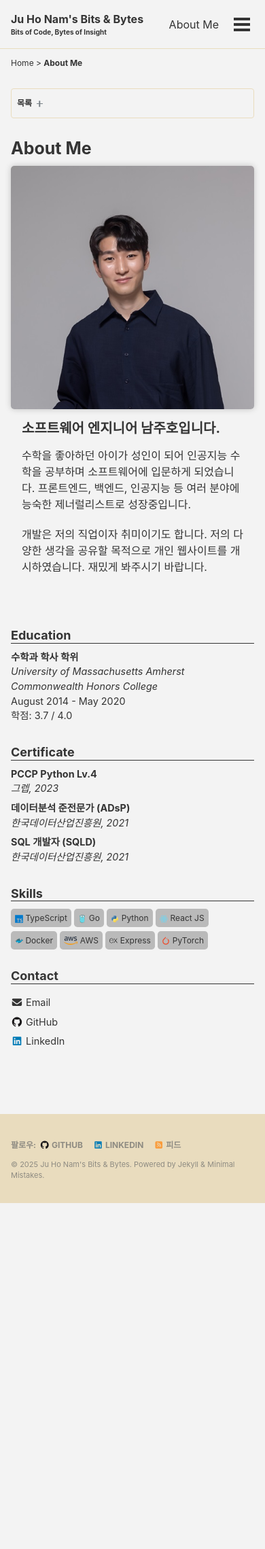
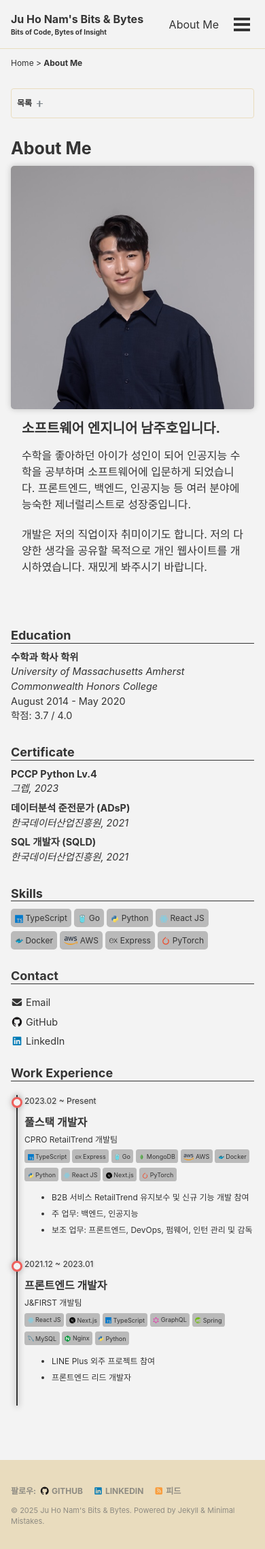
Before and after one commit to juhonamnam/juhonamnam.github.io, a Jekyll site: the page built from about-me/index.html, in a window 390 px wide. Shown: the whole page at 68% size. Built offline with Jekyll 4.4.1, drawn with Linux system fonts in a browser that asks for light colours; cached includes are drawn as plain includes; before the commit the page ends 1770 px from its top, so only the background shows below that.

Commit message:
modify about me page

```diff
--- a/_data/about-me/intro.yml
+++ b/_data/about-me/intro.yml
@@ -63,3 +63,54 @@ main:
       - label: "LinkedIn"
         icon: "fab fa-fw fa-linkedin"
         url: "https://www.linkedin.com/in/ju-ho-nam-a28057254/"
+
+  work_experiences:
+    - period: "2023.02 ~ Present"
+      company: "CPRO"
+      job_title:
+        ko: "풀스택 개발자"
+        en: "Full Stack Developer"
+      specs:
+        - typescript
+        - express
+        - go
+        - mongodb
+        - aws
+        - docker
+        - python
+        - react
+        - nextjs
+        - pytorch
+      affiliation:
+        ko: "RetailTrend 개발팀"
+        en: "RetailTrend Development Team"
+      main_tasks:
+        - ko: "B2B 서비스 RetailTrend 유지보수 및 신규 기능 개발 참여"
+          en: "Maintenance and new feature development for RetailTrend, a B2B service"
+        - ko: "주 업무: 백엔드, 인공지능"
+          en: "Main tasks: Backend, AI"
+        - ko: "보조 업무: 프론트엔드, DevOps, 펌웨어, 인턴 관리 및 감독"
+          en: "Auxiliary tasks: Frontend, DevOps, Firmware, Intern management and supervision"
+
+    - period: "2021.12 ~ 2023.01"
+      company: "J&FIRST"
+      job_title:
+        ko: "프론트엔드 개발자"
+        en: "Frontend Developer"
+      specs:
+        - react
+        - nextjs
+        - typescript
+        - graphql
+        - spring
+        - mysql
+        - nginx
+        - python
+      affiliation:
+        ko: "개발팀"
+        en: "Development Team"
+      main_tasks:
+        - ko: "LINE Plus 외주 프로젝트 참여"
+          en: "Participated in outsourced project of LINE Plus"
+        - ko: "프론트엔드 리드 개발자"
+          en: "Lead Frontend Developer"
--- a/_data/about-me/projects.yml
+++ b/_data/about-me/projects.yml
@@ -98,8 +98,8 @@ main:
         en: "Simple CRUD server"
 
   - title:
-      ko: "RetailTrend"
-      en: "RetailTrend"
+      ko: "RetailTrend 웹 서비스"
+      en: "RetailTrend Web Service"
     affiliation:
       ko: "CPRO"
       en: "CPRO"
@@ -123,12 +123,14 @@ main:
       ko: "RetailTrend는 인공지능 카메라 기반의 오프라인 매장 방문객 분석 서비스입니다. 피플 카운팅, 동선 분석, 성별 연령, 관심 영역 등 다양한 데이터를 클라이언트에게 제공합니다."
       en: "RetailTrend is an AI camera based offline store visitor analysis service. It provides various data such as people counting, path analysis, gender age ratio, and region of interest to clients."
     my_role:
-      - ko: "유지보수 및 신규 기능 개발 참여"
-        en: "Maintenance and new feature development"
-      - ko: "백엔드와 인공지능을 주 업무로 수행하며, 카메라 내장 플러그인, 웹 UI, DevOps 등 나머지 영역에 대해 보조 업무 수행"
-        en: "Main role in backend and AI engineering, and secondary role in other areas such as camera embedded plugins, web UI, and DevOps"
+      - ko: "백엔드 유지보수 및 신규 기능 개발 참여"
+        en: "Backend maintenance and new feature development"
       - ko: "카메라의 raw 데이터를 사용자에게 유의미한 통계 데이터로 변환하기 위한 시계열 샘플링 및 리샘플링 알고리즘 개발"
         en: "Developing time series sampling and resampling algorithms to convert raw data from cameras into meaningful statistical data for users"
+      - ko: "장애 대응을 위한 통계 데이터 수동 재집계 시스템 개발"
+        en: "Developing a manual statistical data re-aggregation system to respond to failures"
+      - ko: "캐싱 및 통계 배치를 통해 서비스 성능 개선"
+        en: "Improving service performance through caching and statistical batching"
       - ko: "AWS S3 가비지 제거 및 storage class 등의 정책 도입으로 비용 절감"
         en: "Reducing AWS S3 costs by introducing policies such as removing garbage and storage class"
 
--- a/_data/about-me/work-experiences.yml
+++ /dev/null
@@ -1,75 +0,0 @@
-languages:
-  - ko
-  - en
-
-translation:
-  job_title:
-    ko: "직무"
-    en: "Job Title"
-  main_tasks:
-    ko: "주요 업무"
-    en: "Main Tasks"
-
-main:
-  - period: "2023.02 ~"
-    company: "CPRO"
-    job_title:
-      ko: "풀스택 개발자"
-      en: "Full Stack Developer"
-    specs:
-      - typescript
-      - express
-      - go
-      - mongodb
-      - aws
-      - docker
-      - python
-      - react
-      - nextjs
-      - pytorch
-    link_buttons:
-      - text:
-          ko: "RetailTrend 서비스 바로가기"
-          en: "View RetailTrend Service Info"
-        url: "https://www.retailtrend.com"
-    main_tasks:
-      - ko: "B2B 서비스 RetailTrend 유지보수 및 신규 기능 개발 참여"
-        en: "Maintenance and new feature development for RetailTrend, a B2B service"
-      - ko: "카메라 내장 플러그인부터 DB, Batch Process, 웹 서버, 인공지능 등 서비스를 구성하는 전 영역의 업무 수행"
-        en: "Performing tasks in all areas that make up the service including camera embedded plugins, DB, Batch Process, web server, and AI"
-      - ko: "확장성을 위한 백엔드 소스코드 리팩토링"
-        en: "Refactoring backend source code for scalability"
-      - ko: "카메라의 raw 데이터를 사용자에게 유의미한 데이터로 통계화"
-        en: "Converting raw data from cameras into meaningful statistical data for users"
-      - ko: "AWS 서버 관리 및 최적화"
-        en: "Managing and optimizing AWS servers"
-      - ko: "인턴사원 관리 및 감독"
-        en: "Intern management and supervision"
-
-  - period: "2021.12 ~ 2023.01"
-    company: "J&FIRST"
-    job_title:
-      ko: "프론트엔드 개발자"
-      en: "Frontend Developer"
-    specs:
-      - react
-      - nextjs
-      - typescript
-      - graphql
-      - spring
-      - mysql
-      - nginx
-      - python
-    main_tasks:
-      - ko: "프론트엔드 리드 개발자"
-        en: "Lead Frontend Developer"
-      - ko: "LINE Plus 외주 프로젝트 참여"
-        en: "Participated in outsourced project of LINE Plus"
-      - ko: "사용자 권한 정책 체계화"
-        en: "Systematization of user role policies"
-      - ko: "Drag&Drop, 문서 편집기 등 복잡한 사용자 이벤트 처리"
-        en: "Processing complicated user events such as Drag&Drop and document editors"
-      - ko: "서비스 성능 최적화"
-        en: "Optimizing service performance"
-      - ko: "협업을 위한 소스 코드 개선 및 신규 기술 도입을 위한 리팩토링"
-        en: "Improving source code to be suitable for collaboration and refactoring to implement new frameworks"
--- a/_includes/about-me/side-nav.html
+++ b/_includes/about-me/side-nav.html
@@ -9,9 +9,6 @@
       <a href="{{ base_url }}"><span class="active">About Me</span></a>
     </li>
     <li>
-      <a href="{{ base_url | append: 'work-experience' }}"><span class="active">Work Experience</span></a>
-    </li>
-    <li>
       <a href="{{ base_url | append: 'project' }}"><span class="active">Project</span></a>
     </li>
   </ul>
--- a/_sass/custom/_timeline.scss
+++ /dev/null
@@ -1,59 +0,0 @@
-div.timeline {
-  margin: 20px auto;
-  padding: 20px;
-  position: relative;
-
-  &::before {
-    content: "";
-    position: absolute;
-    height: 100%;
-    width: 2px;
-    left: 168px;
-    background-color: $primary-color;
-    box-shadow: 0 0 10px 2px #0003;
-
-    @media (max-width: 768px) {
-      left: 18px;
-    }
-  }
-
-  div.timeline-content-wrapper {
-    display: grid;
-    grid-template-columns: 150px 1fr;
-
-    @media (max-width: 768px) {
-      grid-template-columns: 1fr;
-    }
-
-    > div.label {
-      margin: 10px 20px 20px 0;
-      @media (max-width: 768px) {
-        margin: 10px 0 10px 20px;
-      }
-      > div.period {
-        position: relative;
-        text-shadow: 1px 1px 3px #0003;
-        &::before {
-          content: "";
-          position: absolute;
-          width: 10px;
-          height: 10px;
-          background: $background-color;
-          border-radius: 999px;
-          top: 30%;
-          left: 141px;
-          border: 3px solid $danger-color;
-          box-shadow: 0 0 10px 1px #0003;
-          box-sizing: content-box;
-          @media (max-width: 768px) {
-            left: -30px;
-          }
-        }
-      }
-    }
-
-    > div.content {
-      margin: 0 0 20px 20px;
-    }
-  }
-}
--- a/_sass/custom/pages/about-me.scss
+++ b/_sass/custom/pages/about-me.scss
@@ -60,4 +60,71 @@
       }
     }
   }
+
+  .work-experience {
+    > h3 {
+      margin: 0.5em 0 0.5em;
+      border-bottom: 1px solid $primary-color;
+    }
+
+    div.work-experience-timeline {
+      margin: 20px auto;
+      position: relative;
+
+      &::before {
+        content: "";
+        position: absolute;
+        height: 100%;
+        width: 2px;
+        left: calc(7.5em - 2px);
+        background-color: $primary-color;
+        box-shadow: 0 0 10px 2px #0003;
+
+        @media (max-width: 768px) {
+          left: 8px;
+        }
+      }
+
+      div.work-experience-timeline-content-wrapper {
+        display: grid;
+        grid-template-columns: 7.5em 1fr;
+
+        @media (max-width: 768px) {
+          grid-template-columns: 1fr;
+        }
+
+        > div.work-experience-timeline-label {
+          margin: 0px 20px 20px 0;
+          font-size: 0.75em;
+          @media (max-width: 768px) {
+            margin: 0px 0 10px 20px;
+          }
+          > div.work-experience-timeline-period {
+            position: relative;
+            text-shadow: 1px 1px 3px #0003;
+            &::before {
+              content: "";
+              position: absolute;
+              width: 10px;
+              height: 10px;
+              background: $background-color;
+              border-radius: 999px;
+              top: 20%;
+              left: calc(7.5em / 0.75 - 9px);
+              border: 3px solid $danger-color;
+              box-shadow: 0 0 10px 1px #0003;
+              box-sizing: content-box;
+              @media (max-width: 768px) {
+                left: -19px;
+              }
+            }
+          }
+        }
+
+        > div.work-experience-timeline-content {
+          margin: 0 0 20px 20px;
+        }
+      }
+    }
+  }
 }
--- a/_sass/minimal-mistakes.scss
+++ b/_sass/minimal-mistakes.scss
@@ -37,7 +37,6 @@
 @import "minimal-mistakes/print";
 
 /* Custom */
-@import "custom/timeline";
 @import "custom/components";
 @import "custom/pagination";
 @import "custom/sidebar-nav";
--- a/about-me/index.html
+++ b/about-me/index.html
@@ -16,6 +16,7 @@ classname: about-me
     <!--excerpt close-->
   </div>
 </div>
+
 <div class="info-grid">
   <div class="info-box">
     <h3>Education</h3>
@@ -63,3 +64,35 @@ classname: about-me
     </ul>
   </div>
 </div>
+
+<div class="work-experience">
+  <h3>Work Experience</h3>
+
+  <div class="work-experience-timeline">
+    {%- for work_experience in site.data.about-me.intro.main.work_experiences -%}
+      <div class="work-experience-timeline-content-wrapper">
+        <div class="work-experience-timeline-label">
+          <div class="work-experience-timeline-period">{{ work_experience.period }}</div>
+        </div>
+        <div class="work-experience-timeline-content">
+          <b>{{ work_experience.job_title[language] }}</b>
+          <br />
+          <small>
+            {{ work_experience.company }} {{ work_experience.affiliation[language] }}
+            <br />
+            {%- for work_spec_key in work_experience.specs -%}
+            <small class="badge">{% include spec-icon.html spec_key=work_spec_key %}</small>
+              {{- " " -}}
+            {%- endfor -%}
+            <br />
+            <ul>
+              {%- for main_task in work_experience.main_tasks -%}
+                <li>{{ main_task[language] }}</li>
+              {%- endfor -%}
+            </ul>
+          </small>
+        </div>
+      </div>
+    {%- endfor -%}
+  </div>
+</div>
```
Also changed, not shown: about-me/work-experience/index.html (deleted, +0 -43 lines).
